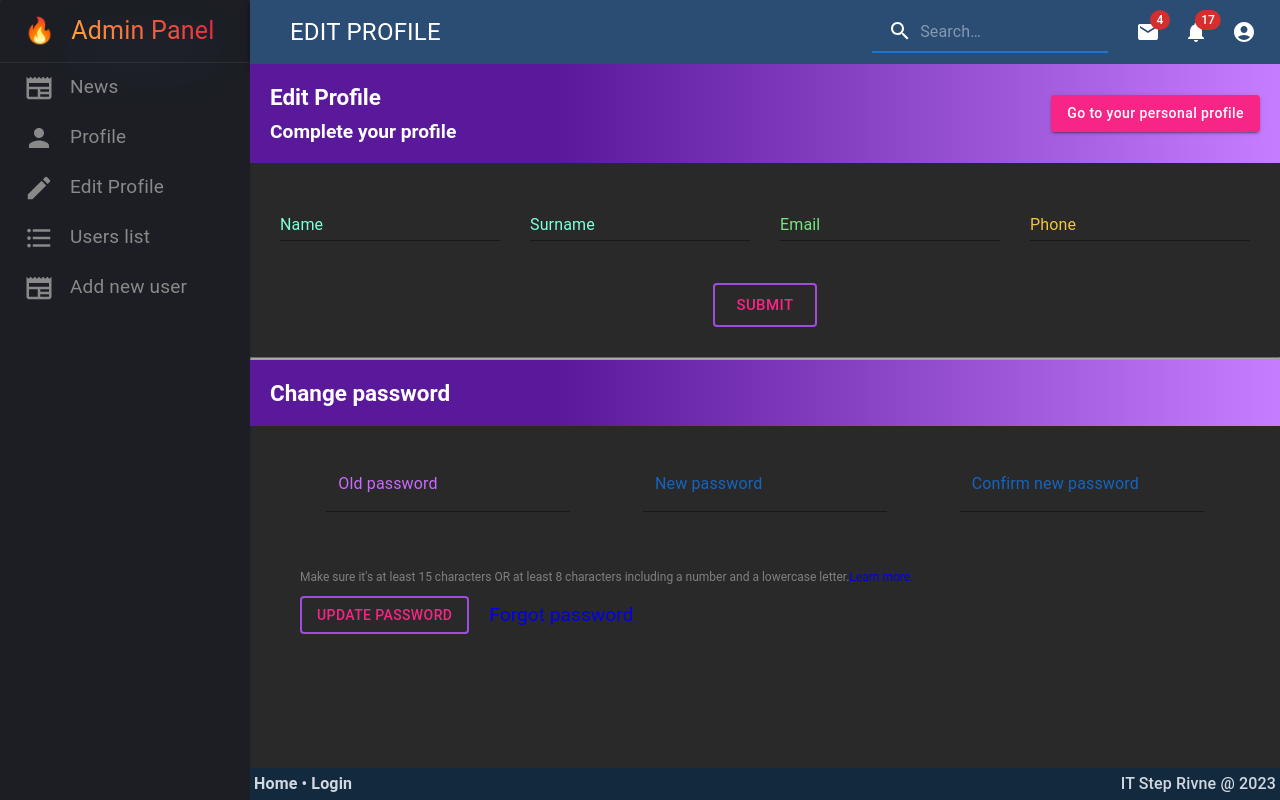
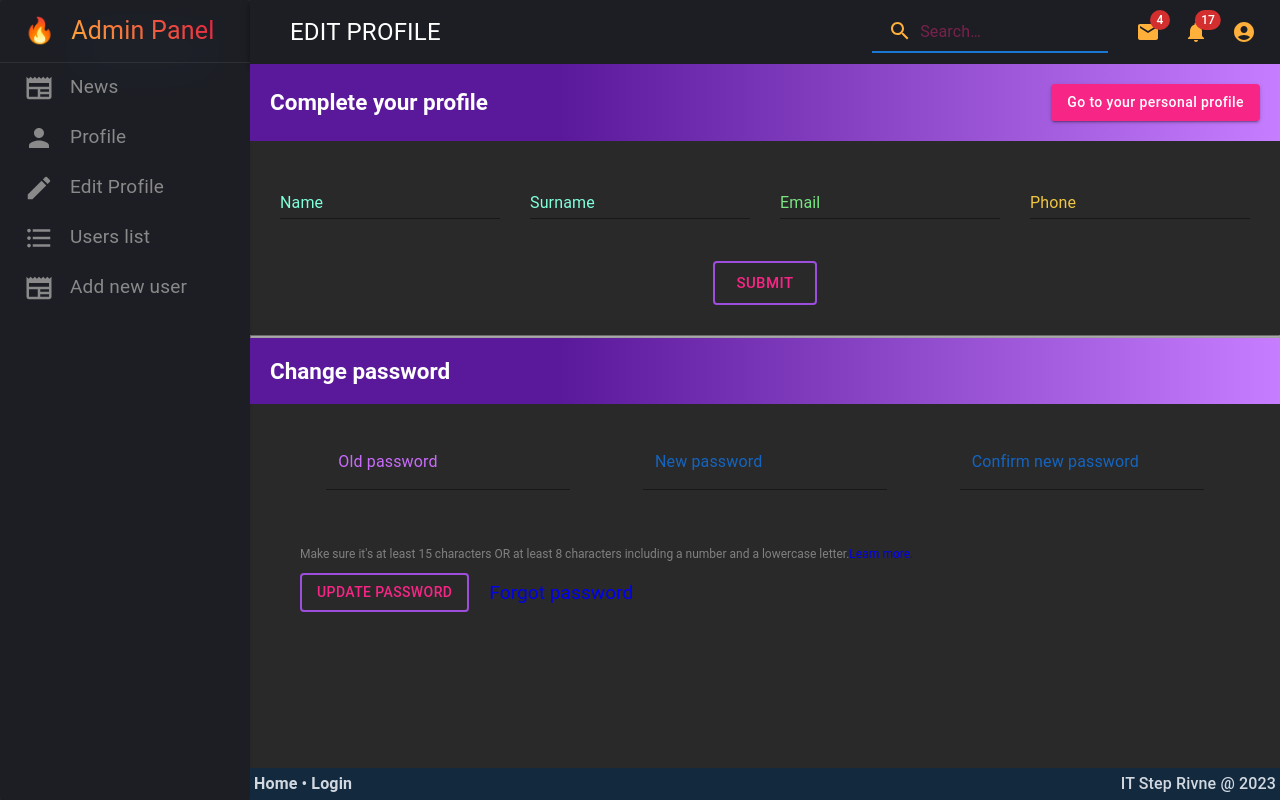
Before and after one commit to Robert-gut/admin-panel, a React (Vite) app: page /admin/edit in a window 1280 px wide. Built offline with nearby package versions, Linux system fonts and the light colour scheme.

Commit message:
logout + style navbar

```diff
--- /dev/null
+++ b/src/components/Navbar/Navbar.scss
@@ -0,0 +1,46 @@
+.searchInput {
+    color: aqua;
+}
+.searchInput:hover {
+    background: none;
+}
+.menuItemsas {
+    // color: #e21143;
+    color: #f4442e;
+}
+
+.searchInput:hover {
+    background: none;
+}
+.css-1kcggdq-MuiInputBase-root .MuiInputBase-input {
+    color: #f72585;
+}
+.css-1kcggdq-MuiInputBase-root .MuiInputBase-input:hover {
+    background: none;
+}
+
+.css-1j1tiqp:hover .css-1kcggdq-MuiInputBase-root:hover .MuiInputBase-input:hover, .css-yz9k0d-MuiInputBase-input:hover {
+    background-color: none;
+}
+
+.css-fc93wj {
+//    border-bottom: 2px solid aqua;
+    border-bottom: 2px solid #e21143;
+}
+.searchIconnn {
+    color: #ffb03a;
+}
+
+.css-6hp17o-MuiList-root-MuiMenu-list {
+    background-color: #111219;
+    color: #898989;
+}
+.css-kk1bwy-MuiButtonBase-root-MuiMenuItem-root:hover {
+    background: #e21143;
+    background: linear-gradient(60deg, #e21143, #ffb03a);
+    color: #000;
+}
+
+.css-1kcggdq-MuiInputBase-root:hover {
+    background-color: none;
+}
--- a/src/components/Navbar/Navbar.tsx
+++ b/src/components/Navbar/Navbar.tsx
@@ -1,65 +1,67 @@
-import * as React from 'react';
-import { styled, alpha } from '@mui/material/styles';
-import AppBar from '@mui/material/AppBar';
-import Box from '@mui/material/Box';
-import Toolbar from '@mui/material/Toolbar';
-import IconButton from '@mui/material/IconButton';
-import Typography from '@mui/material/Typography';
-import InputBase from '@mui/material/InputBase';
-import Badge from '@mui/material/Badge';
-import MenuItem from '@mui/material/MenuItem';
-import Menu from '@mui/material/Menu';
+import * as React from "react";
+import { styled, alpha } from "@mui/material/styles";
+import AppBar from "@mui/material/AppBar";
+import Box from "@mui/material/Box";
+import Toolbar from "@mui/material/Toolbar";
+import IconButton from "@mui/material/IconButton";
+import Typography from "@mui/material/Typography";
+import InputBase from "@mui/material/InputBase";
+import Badge from "@mui/material/Badge";
+import MenuItem from "@mui/material/MenuItem";
+import Menu from "@mui/material/Menu";
 // import MenuIcon from '@mui/icons-material/Menu';
-import SearchIcon from '@mui/icons-material/Search';
-import AccountCircle from '@mui/icons-material/AccountCircle';
-import MailIcon from '@mui/icons-material/Mail';
-import NotificationsIcon from '@mui/icons-material/Notifications';
-import MoreIcon from '@mui/icons-material/MoreVert';
+import SearchIcon from "@mui/icons-material/Search";
+import AccountCircle from "@mui/icons-material/AccountCircle";
+import MailIcon from "@mui/icons-material/Mail";
+import NotificationsIcon from "@mui/icons-material/Notifications";
+import MoreIcon from "@mui/icons-material/MoreVert";
 
-import { Link, useLocation } from 'react-router-dom'
+import { Link, useLocation } from "react-router-dom";
 // useLocation для того, аби передавати динамічно назву (News,Profile,EditProfile,UserList) сторінки в Navbar
-import './Navbar.css'
+import NavbarCss from "./Navbar.scss";
 
+import { getSelectedUser } from "../../common/utils/localStorageLogic";
+import { removeSelectedUser } from "../../common/utils/localStorageLogic";
+import { removeTokens } from "../../common/utils/localStorageLogic";
 
-
-const Search = styled('div')(({ theme }) => ({
-  position: 'relative',
+const Search = styled("div")(({ theme }) => ({
+  position: "relative",
   borderRadius: theme.shape.borderRadius,
-  backgroundColor: alpha(theme.palette.common.white, 0.00),
-  '&:hover': {
+  backgroundColor: alpha(theme.palette.common.white, 0.0),
+  "&:hover": {
     backgroundColor: alpha(theme.palette.common.white, 0.25),
   },
   marginRight: theme.spacing(2),
   marginLeft: 0,
-  width: '100%',
-  [theme.breakpoints.up('sm')]: {
+  width: "100%",
+  [theme.breakpoints.up("sm")]: {
     marginLeft: theme.spacing(3),
-    width: 'auto',
+    width: "auto",
     borderBottom: `2px solid ${theme.palette.primary.main}`,
-    borderRadius: '0px'
+    borderRadius: "0px",
   },
 }));
 
-const SearchIconWrapper = styled('div')(({ theme }) => ({
+const SearchIconWrapper = styled("div")(({ theme }) => ({
   padding: theme.spacing(0, 2),
-  height: '100%',
-  position: 'absolute',
-  pointerEvents: 'none',
-  display: 'flex',
-  alignItems: 'center',
-  justifyContent: 'center',
+  height: "100%",
+  position: "absolute",
+  pointerEvents: "none",
+  display: "flex",
+  alignItems: "center",
+  justifyContent: "center",
 }));
 
 const StyledInputBase = styled(InputBase)(({ theme }) => ({
-  color: 'inherit',
-  '& .MuiInputBase-input': {
+  color: "inherit",
+  "& .MuiInputBase-input": {
     padding: theme.spacing(1, 1, 1, 0),
     // vertical padding + font size from searchIcon
     paddingLeft: `calc(1em + ${theme.spacing(4)})`,
-    transition: theme.transitions.create('width'),
-    width: '100%',
-    [theme.breakpoints.up('md')]: {
-      width: '20ch',
+    transition: theme.transitions.create("width"),
+    width: "100%",
+    [theme.breakpoints.up("md")]: {
+      width: "20ch",
     },
   },
 }));
@@ -87,59 +89,70 @@ export default function Navbar() {
     handleMobileMenuClose();
   };
 
+  const handleLogout = () => {
+    const { Id } = getSelectedUser();
+    console.log("id: ", Id);
+
+    // removeSelectedUser()
+    removeTokens();
+    handleMenuClose();
+  };
+
   const handleMobileMenuOpen = (event: React.MouseEvent<HTMLElement>) => {
     setMobileMoreAnchorEl(event.currentTarget);
   };
 
-  const menuId = 'primary-search-account-menu';
+  const menuId = "primary-search-account-menu";
   const renderMenu = (
     <Menu
       anchorEl={anchorEl}
       anchorOrigin={{
-        vertical: 'top',
-        horizontal: 'right',
+        vertical: "top",
+        horizontal: "right",
       }}
       id={menuId}
       keepMounted
       transformOrigin={{
-        vertical: 'top',
-        horizontal: 'right',
+        vertical: "top",
+        horizontal: "right",
       }}
       open={isMenuOpen}
       onClose={handleMenuClose}
     >
-      <MenuItem onClick={handleMenuClose} component={Link} to={'/admins'}>
-        Profile {/* З допомогою component підключаємо Link і автоматично скидуються стилі, такі як підкреслювання чи колір після нажимання  */}
+      <MenuItem onClick={handleMenuClose} component={Link} to={"/admins"}>
+        Profile{" "}
+        {/* З допомогою component підключаємо Link і автоматично скидуються стилі, такі як підкреслювання чи колір після нажимання  */}
       </MenuItem>
-      <MenuItem onClick={handleMenuClose} component={Link} to={'/admins'}>
+      <MenuItem onClick={handleMenuClose} component={Link} to={"/admins"}>
         My account
       </MenuItem>
-      <MenuItem onClick={handleMenuClose} component={Link} to={'/admins'}>
+
+      <MenuItem onClick={handleLogout} component={Link} to={"/login"}>
         Logout
       </MenuItem>
     </Menu>
   );
 
-  const mobileMenuId = 'primary-search-account-menu-mobile';
+  const mobileMenuId = "primary-search-account-menu-mobile";
   const renderMobileMenu = (
     <Menu
       anchorEl={mobileMoreAnchorEl}
       anchorOrigin={{
-        vertical: 'top',
-        horizontal: 'right',
+        vertical: "top",
+        horizontal: "right",
       }}
       id={mobileMenuId}
       keepMounted
       transformOrigin={{
-        vertical: 'top',
-        horizontal: 'right',
+        vertical: "top",
+        horizontal: "right",
       }}
       open={isMobileMenuOpen}
       onClose={handleMobileMenuClose}
     >
       <MenuItem>
-        <IconButton size="large" aria-label="show 4 new mails" color="inherit">
-          <Badge badgeContent={4} color="error">
+        <IconButton size='large' aria-label='show 4 new mails' color='inherit'>
+          <Badge badgeContent={4} color='error'>
             <MailIcon />
           </Badge>
         </IconButton>
@@ -147,11 +160,11 @@ export default function Navbar() {
       </MenuItem>
       <MenuItem>
         <IconButton
-          size="large"
-          aria-label="show 17 new notifications"
-          color="inherit"
+          size='large'
+          aria-label='show 17 new notifications'
+          color='inherit'
         >
-          <Badge badgeContent={17} color="error">
+          <Badge badgeContent={17} color='error'>
             <NotificationsIcon />
           </Badge>
         </IconButton>
@@ -159,11 +172,11 @@ export default function Navbar() {
       </MenuItem>
       <MenuItem onClick={handleProfileMenuOpen}>
         <IconButton
-          size="large"
-          aria-label="account of current user"
-          aria-controls="primary-search-account-menu"
-          aria-haspopup="true"
-          color="inherit"
+          size='large'
+          aria-label='account of current user'
+          aria-controls='primary-search-account-menu'
+          aria-haspopup='true'
+          color='inherit'
         >
           <AccountCircle />
         </IconButton>
@@ -173,9 +186,12 @@ export default function Navbar() {
   );
 
   return (
-
-    <Box sx={{ flexGrow: 1 }}>
-      <AppBar position="static" sx={{ backgroundColor: '#2e5888c7' }}>
+    <Box sx={{ NavbarCss, flexGrow: 1 }}>
+      <AppBar
+        className='AppBarNavbar'
+        position='static'
+        sx={{ backgroundColor: "#1c1e24" }}
+      >
         <Toolbar>
           {/* <IconButton
             size="large"
@@ -187,71 +203,79 @@ export default function Navbar() {
             <MenuIcon />
           </IconButton> */}
           <Typography
-            variant="h6"
+            variant='h6'
             noWrap
-            component="div"
-            sx={{ display: { xs: 'none', sm: 'block' } }}
+            component='div'
+            sx={{ display: { xs: "none", sm: "block" } }}
           >
-            <MenuItem onClick={handleMenuClose}
-              component={Link} to={location.pathname} //to={'/admin'} тут можна задати шлях до любої сторінки
-              sx={{ fontSize: '1.5rem' }}
+            <MenuItem
+              className='menuItemsas'
+              onClick={handleMenuClose}
+              component={Link}
+              to={location.pathname} //to={'/admin'} тут можна задати шлях до любої сторінки
+              sx={{ fontSize: "1.5rem" }}
             >
-              {location.pathname === '/admin' ? 'ADMIN PANEL' : ''}
-              {location.pathname === '/admin/news' ? 'NEWS' : ''}
-              {location.pathname === '/admin/profile' ? 'PROFILE' : ''}
-              {location.pathname === '/admin/edit' ? 'EDIT PROFILE' : ''}
-              {location.pathname === '/admin/user-list' ? 'USER LIST' : ''}
-              {location.pathname === '/admin/add-new-user' ? 'ADD NEW USER' : ''}
+              {location.pathname === "/admin" ? "ADMIN PANEL" : ""}
+              {location.pathname === "/admin/news" ? "NEWS" : ""}
+              {location.pathname === "/admin/profile" ? "PROFILE" : ""}
+              {location.pathname === "/admin/edit" ? "EDIT PROFILE" : ""}
+              {location.pathname === "/admin/user-list" ? "USER LIST" : ""}
+              {location.pathname === "/admin/add-new-user"
+                ? "ADD NEW USER"
+                : ""}
             </MenuItem>
-
-
           </Typography>
-          <Box sx={{ flexGrow: 1 }} />
-          <Search>
+          <Box sx={{ flexGrow: 1, color: "#f72585" }} />
+          <Search className='searchInput'>
             <SearchIconWrapper>
-              <SearchIcon />
+              <SearchIcon className="searchIconnn"/>
             </SearchIconWrapper>
             <StyledInputBase
-              placeholder="Search…"
-              inputProps={{ 'aria-label': 'search' }}
+              placeholder='Search…'
+              inputProps={{ "aria-label": "search" }}
             />
           </Search>
 
-          <Box sx={{ display: { xs: 'none', md: 'flex' } }}>
-            <IconButton size="large" aria-label="show 4 new mails" color="inherit">
-              <Badge badgeContent={4} color="error">
+          <Box sx={{ display: { xs: "none", md: "flex" }, color: "#ffb03a" }}>
+            <IconButton
+              size='large'
+              aria-label='show 4 new mails'
+              color='inherit'
+            >
+              <Badge badgeContent={4} color='error'>
                 <MailIcon />
               </Badge>
             </IconButton>
             <IconButton
-              size="large"
-              aria-label="show 17 new notifications"
-              color="inherit"
+              size='large'
+              aria-label='show 17 new notifications'
+              color='inherit'
             >
-              <Badge badgeContent={17} color="error">
+              <Badge badgeContent={17} color='error'>
                 <NotificationsIcon />
               </Badge>
             </IconButton>
+
             <IconButton
-              size="large"
-              edge="end"
-              aria-label="account of current user"
+              size='large'
+              edge='end'
+              aria-label='account of current user'
               aria-controls={menuId}
-              aria-haspopup="true"
+              aria-haspopup='true'
               onClick={handleProfileMenuOpen}
-              color="inherit"
+              color='inherit'
             >
               <AccountCircle />
             </IconButton>
           </Box>
-          <Box sx={{ display: { xs: 'flex', md: 'none' } }}>
+          <Box sx={{ display: { xs: "flex", md: "none" } }}>
             <IconButton
-              size="large"
-              aria-label="show more"
+              size='large'
+              aria-label='show more'
               aria-controls={mobileMenuId}
-              aria-haspopup="true"
+              aria-haspopup='true'
               onClick={handleMobileMenuOpen}
-              color="inherit"
+              color='inherit'
             >
               <MoreIcon />
             </IconButton>
--- a/src/pages/EditProfile/EditProfile.tsx
+++ b/src/pages/EditProfile/EditProfile.tsx
@@ -89,8 +89,7 @@ export const EditProfile = () =>
     <div className='editProfile'>
       <div className='head'>
         <div className='text'>
-          <h3>Edit Profile</h3>
-          <h4>Complete your profile</h4>
+          <h3>Complete your profile</h3>
         </div>
         <Button onClick={() => navigate("/admin/profile")} variant='contained'>
           Go to your personal profile
--- a/src/services/api-user-service/api-user-service.ts
+++ b/src/services/api-user-service/api-user-service.ts
@@ -10,7 +10,7 @@ const instance = axios.create({
   //step URL
   baseURL: "https://10.7.201.111:5001/api/User",
   //home URL
-//   baseURL: "https://194.44.93.225:5001/api/User",
+  // baseURL: "https://194.44.93.225:5001/api/User",
 
   headers: {
     "Content-Type": "application/json",
```
Also changed, not shown: src/components/Sidebar/Sidebar.tsx (+5 -2 lines), src/components/Navbar/Navbar.css (deleted).
